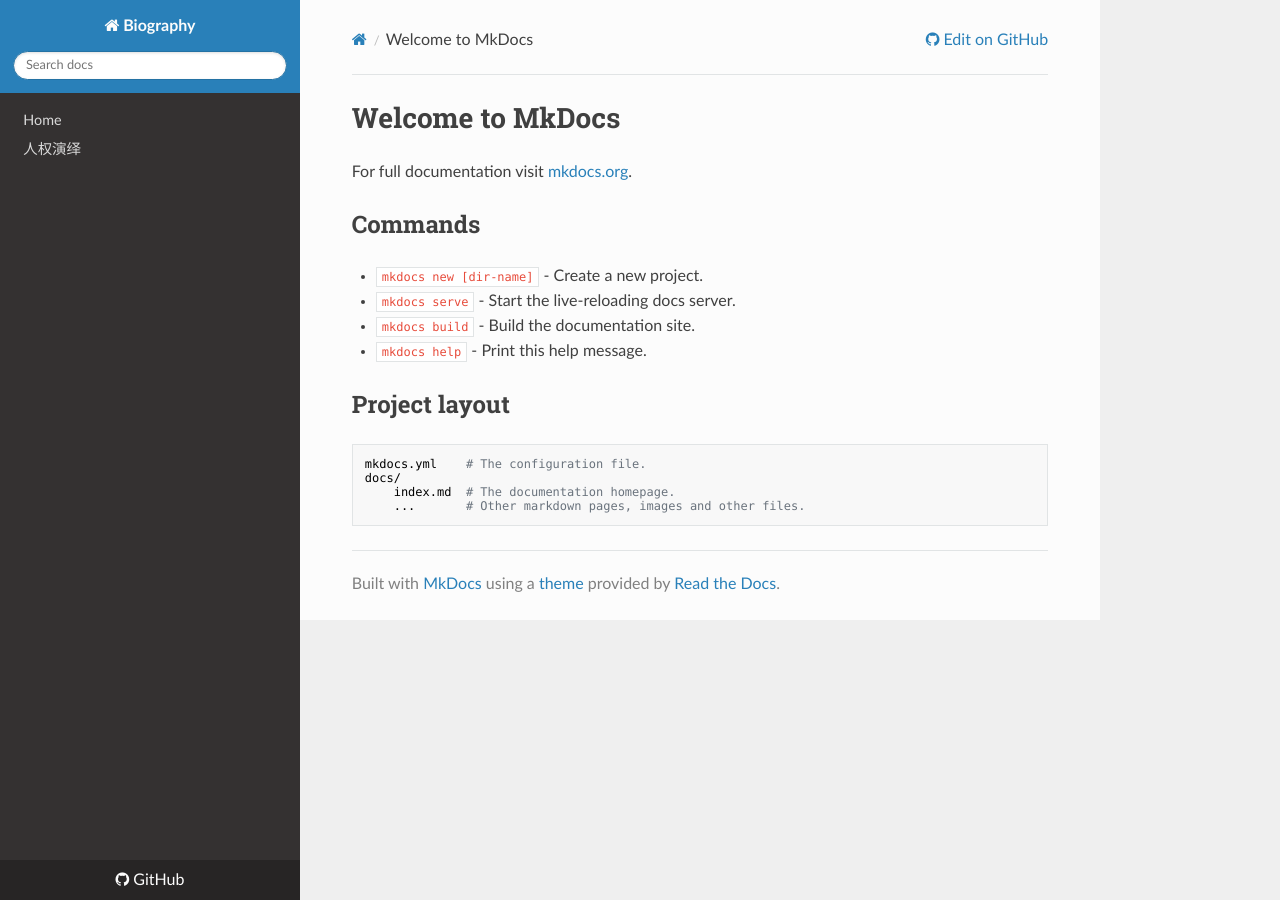
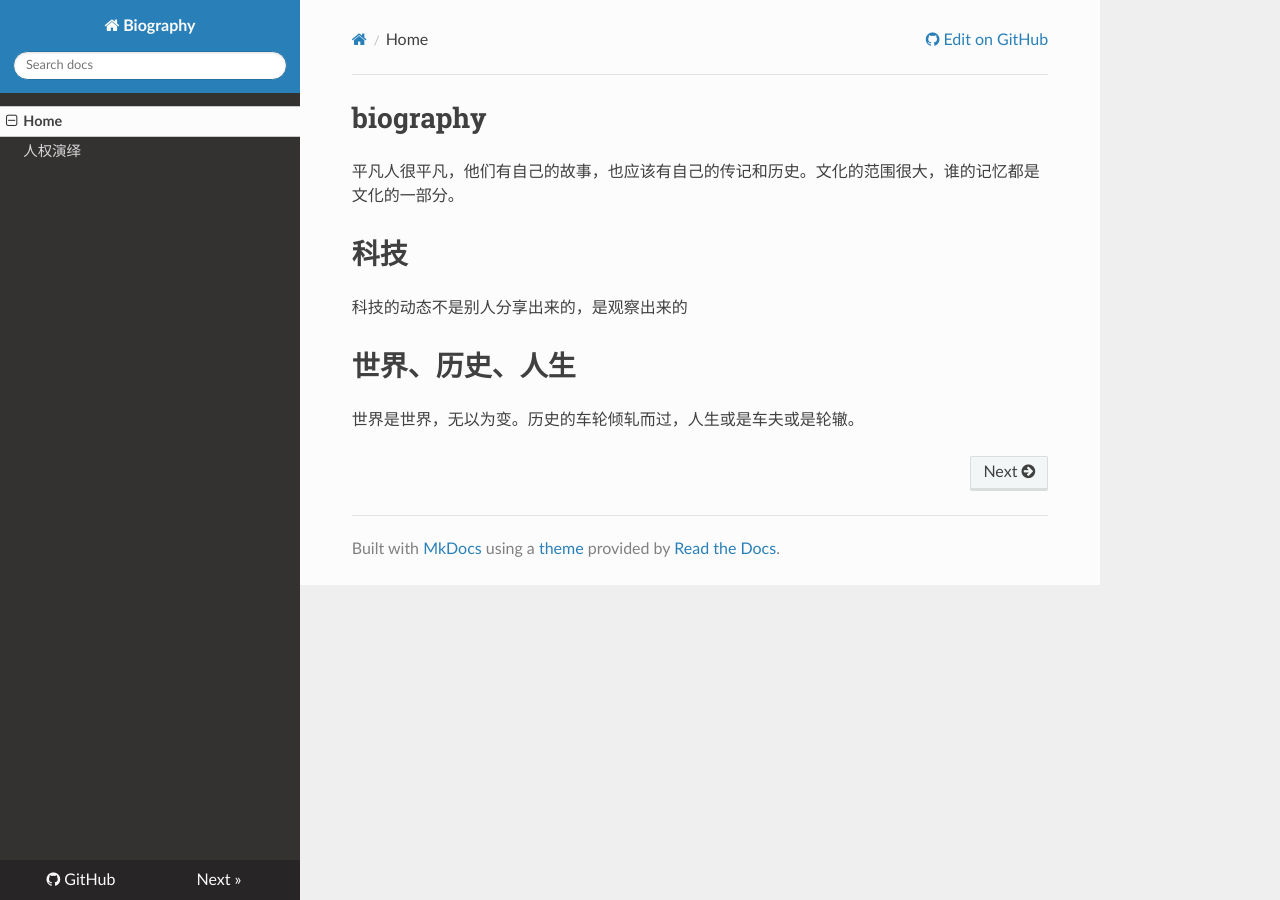
Before and after one commit to lionculture/Biography, an MkDocs documentation site: the page built from docs/index.md, in a window 1280 px wide. Built offline with MkDocs 1.6.1, drawn with Linux system fonts in a browser that asks for light colours; nearby versions of some CDN libraries.

Commit message:
修改index

```diff
--- a/docs/index.md
+++ b/docs/index.md
@@ -1,17 +1,8 @@
-# Welcome to MkDocs
+# biography
+平凡人很平凡，他们有自己的故事，也应该有自己的传记和历史。文化的范围很大，谁的记忆都是文化的一部分。
 
-For full documentation visit [mkdocs.org](https://mkdocs.org).
+# 科技
+科技的动态不是别人分享出来的，是观察出来的
 
-## Commands
-
-* `mkdocs new [dir-name]` - Create a new project.
-* `mkdocs serve` - Start the live-reloading docs server.
-* `mkdocs build` - Build the documentation site.
-* `mkdocs help` - Print this help message.
-
-## Project layout
-
-    mkdocs.yml    # The configuration file.
-    docs/
-        index.md  # The documentation homepage.
-        ...       # Other markdown pages, images and other files.
+# 世界、历史、人生
+世界是世界，无以为变。历史的车轮倾轧而过，人生或是车夫或是轮辙。
--- a/mkdocs.yml
+++ b/mkdocs.yml
@@ -4,6 +4,6 @@ site_author: lionculture
 repo_url: https://github.com/lionculture/Biography
 
 nav:
-    - Home: ../README.md
+    - Home: index.md
     - 人权演绎: 人权演绎.md
 theme: readthedocs
```
